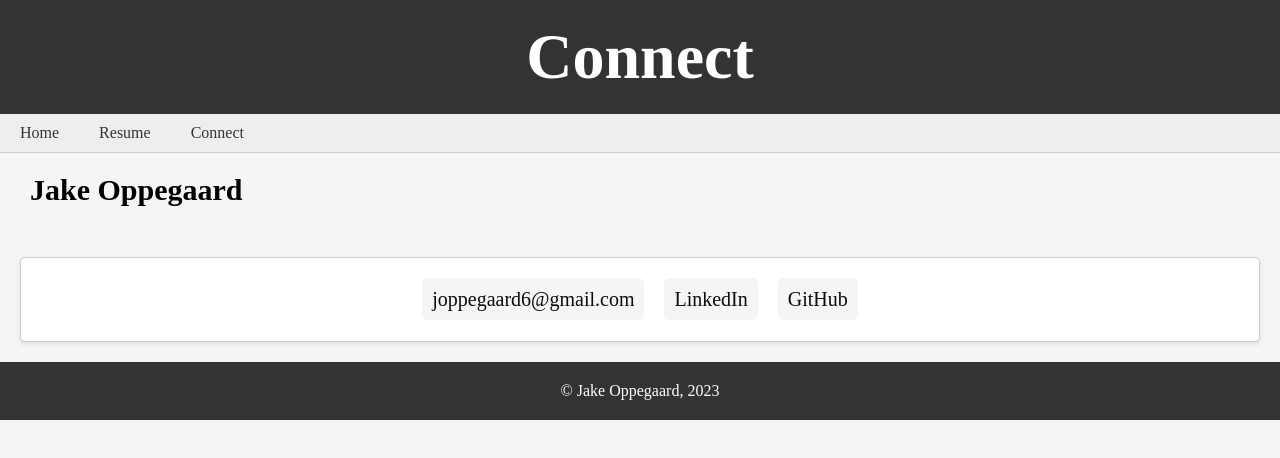
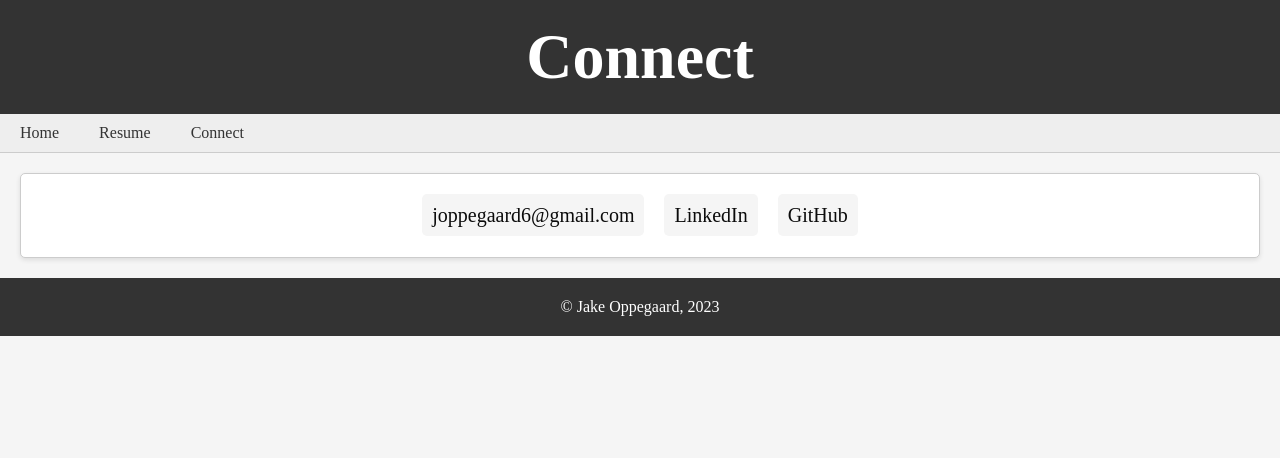
Before and after one commit to JakeOppegaard/BAIS-3300-portfolio, a plain HTML site: page connect.html in a window 1280 px wide. Drawn offline with Linux system fonts and the light colour scheme.

Commit message:
Minor changes

```diff
--- a/connect.html
+++ b/connect.html
@@ -18,9 +18,6 @@
                 <li><a href="./connect.html"> Connect</a></li>
             </ul>
         </nav>
-        <section>
-            <h2> Jake Oppegaard</h2>
-        </section>
         <main>
             <ul>
                 <li><a href="#">joppegaard6@gmail.com</a></li>
@@ -28,6 +25,15 @@
                 <li><a href="https://github.com/JakeOppegaard">GitHub</a></li>
             </ul>
         </main>
+
+
+
+
+
+
+
+
+
         <footer>
             &copy; Jake Oppegaard, 2023
         </footer>
```
Also changed, not shown: index.html (+2 -2 lines).
